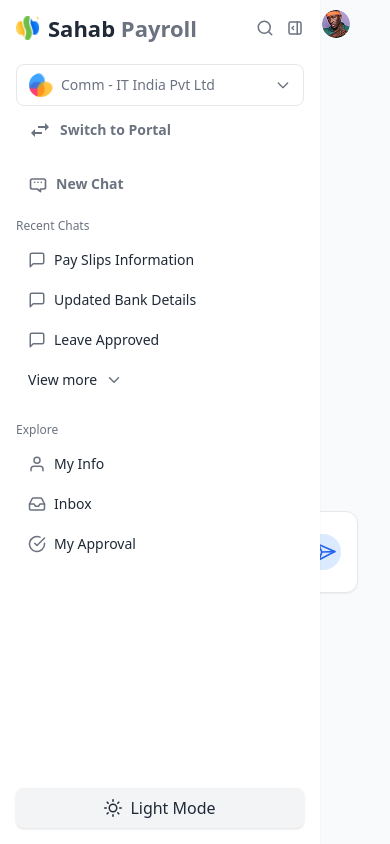
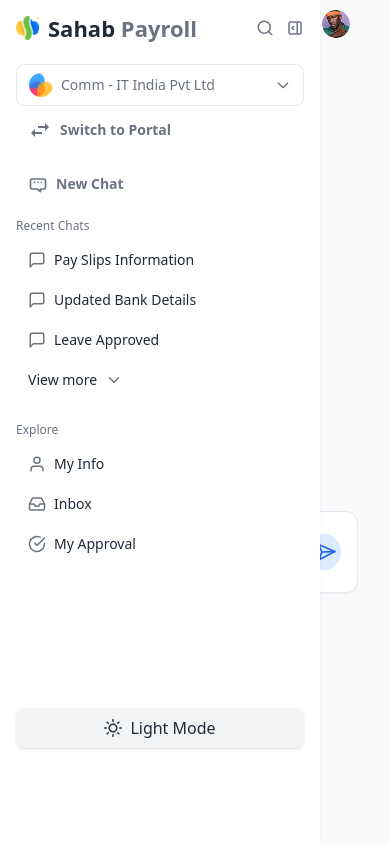
Before and after one commit to harishbade27/Chat-AI, a React (Create React App) app: page / in a window 390 px wide. Both pictures are taken after a click on the button 25 px from the left and 25 px from the top of the page. Built offline with nearby package versions, Linux system fonts and the light colour scheme.

Commit message:
update theme toggle

```diff
--- a/src/components/ChatInput.jsx
+++ b/src/components/ChatInput.jsx
@@ -35,7 +35,7 @@
       const res = await fetch("https://openrouter.ai/api/v1/chat/completions", {
         method: "POST",
         headers: {
-          Authorization: "Bearer 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",
+          Authorization: "Bearer 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",
           "HTTP-Referer": "https://najm-ai.netlify.app",
           "X-Title": "najm-ai",
           "Content-Type": "application/json",
@@ -49,7 +49,7 @@
       const data = await res.json();
       const aiMessage = {
         role: "ai",
-        content: data.choices?.[0]?.message?.content || "No response from AI.",
+        content: data.choices?.[0]?.message?.content || "The server is busy at the moment. Please try again shortly 😊",
       };
       setMessages((prev) => [...prev, aiMessage]);
     } catch (error) {
--- a/src/components/Sidebar.jsx
+++ b/src/components/Sidebar.jsx
@@ -167,8 +167,7 @@
           </div>
         )}
       </div>
-
-      <div className="block md:hidden mt-4">
+      <div className="block md:hidden mb-20 mt-4">
         <button
           onClick={handleToggleTheme}
           className={`w-full flex items-center justify-center gap-2 py-2 rounded-lg shadow transition-all duration-200
@@ -187,6 +186,7 @@
           )}
         </button>
       </div>
+
     </aside>
   );
 };
--- a/src/components/Topbar.jsx
+++ b/src/components/Topbar.jsx
@@ -24,8 +24,7 @@
             <div
                 className={`text-lg font-bold transition-all duration-300 ease-in-out
     block md:hidden px-3 ${isSidebarOpen ? "hidden" : ""}
-  `}
-            >
+  `}  >
                 Najm Co-Pilot
             </div>
 
```
Also changed, not shown: 1 other file (tests, documents, lock files or other folders).
